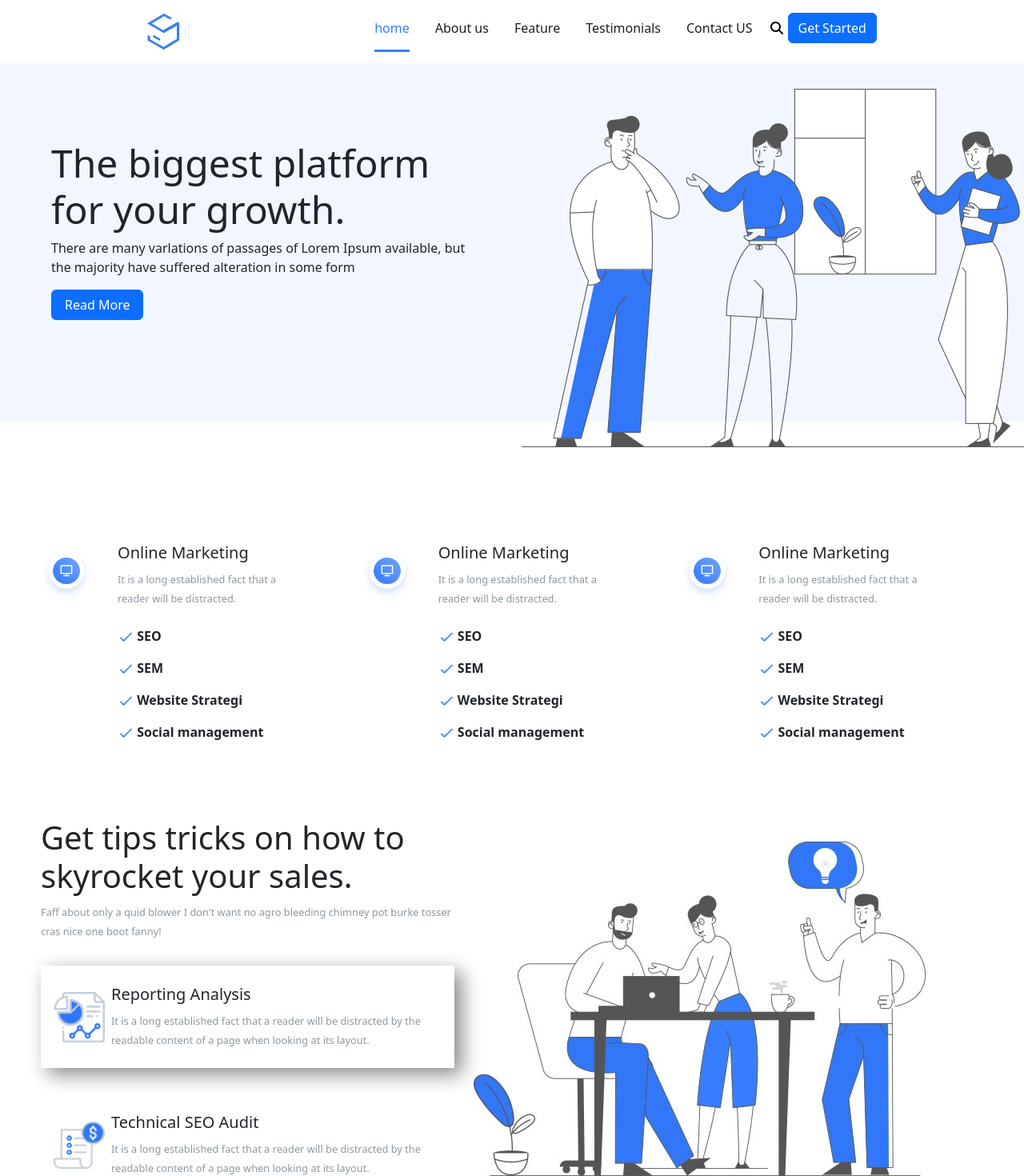
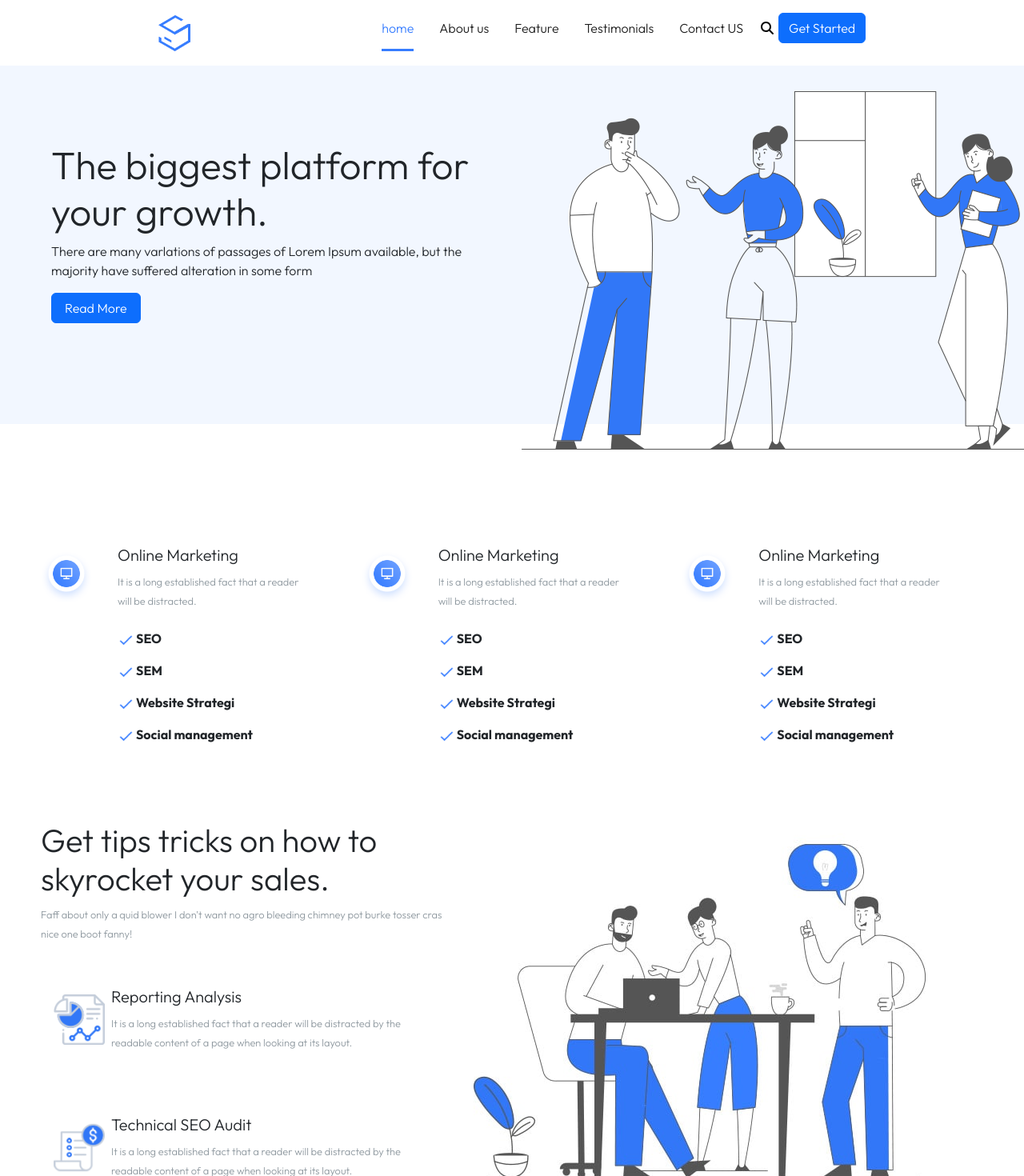
Before and after one commit to Richter96/proj-html-vuejs, a Vue app: page / in a window 1280 px wide. Shown: the top 1470 px of the page at 80% size. Built offline with nearby package versions, Linux system fonts and the light colour scheme.

Commit message:
add footer bottom

```diff
--- a/index.html
+++ b/index.html
@@ -5,6 +5,9 @@
   <meta charset="UTF-8" />
   <link rel="icon" type="image/svg+xml" href="/vite.svg" />
   <meta name="viewport" content="width=device-width, initial-scale=1.0" />
+  <link rel="preconnect" href="https://fonts.googleapis.com">
+  <link rel="preconnect" href="https://fonts.gstatic.com" crossorigin>
+  <link href="https://fonts.googleapis.com/css2?family=Outfit:wght@100;300;700&display=swap" rel="stylesheet">
   <title>Marketing</title>
 </head>
 
--- a/src/App.vue
+++ b/src/App.vue
@@ -20,4 +20,8 @@ export default {
   <AppFooter />
 </template>
 
-<style scoped></style>
+<style >
+body {
+  font-family: 'Outfit', sans-serif;
+}
+</style>
--- a/src/assets/scss/partials/_variables.scss
+++ b/src/assets/scss/partials/_variables.scss
@@ -10,7 +10,7 @@ $bgHooverBtn:#1E1E1E;
 $textPrimary:#377dff;
 $textNavbar:#1e1e1e;
 $TextGray:#8e989f;
-$TextLightGray:#8e989f92;
+$TextLightGray:#bdbdbd85;
 $TextOverFeatures:#ffffff;
 
 
--- a/src/components/AppFooter.vue
+++ b/src/components/AppFooter.vue
@@ -60,13 +60,52 @@ export default {
                         <input type="text" placeholder="Your Subject">
                         <textarea name="" id="" cols="30" rows="5" placeholder="Your Message"></textarea>
                     </div>
-                    <button class="btn btn-primary">Send Message</button>
+                    <button class="btn btn-primary py-2 my-3">Send Message</button>
                 </div>
             </div>
         </div>
     </div>
-    <div class="footer_bottom">
-        <span>footer bottom</span>
+    <div class="footer_bottom border-top">
+        <div class="container_md my-5">
+            <div class="row row-cols-4 justify-content-between">
+                <div class="col">
+                    <img src="../assets/img/35.png" alt="">
+                    <p class=" mb-5">It is a long established fact that a reader will be distracted by the readable content
+                    </p>
+                    <span>Copyright &copy; 2018 <a class=" text-decoration-none text-primary" href="">Softbox</a> </span>
+                </div>
+                <div class="col">
+                    <h5><strong>Menu</strong></h5>
+                    <ul>
+                        <li><a href="#">About Us</a></li>
+                        <li><a href="#">Theme</a></li>
+                        <li><a href="#">Features</a></li>
+                        <li><a href="#">Pricing</a></li>
+                        <li><a href="#">Blog</a></li>
+                    </ul>
+                </div>
+                <div class="col">
+                    <h5><strong>About Us</strong></h5>
+                    <ul>
+                        <li><a href="#">About Softbox</a></li>
+                        <li><a href="#">Roadmap</a></li>
+                        <li><a href="#">How it Work</a></li>
+                        <li><a href="#">Team</a></li>
+                        <li><a href="#">News</a></li>
+                    </ul>
+                </div>
+                <div class="col">
+                    <h5><strong>Quicj Links</strong></h5>
+                    <ul>
+                        <li><a href="#">About Us</a></li>
+                        <li><a href="#">Theme</a></li>
+                        <li><a href="#">Features</a></li>
+                        <li><a href="#">Pricing</a></li>
+                        <li><a href="#">Blog</a></li>
+                    </ul>
+                </div>
+            </div>
+        </div>
     </div>
 </template>
 
@@ -89,6 +128,20 @@ export default {
     }
 }
 
+ul {
+    list-style: none;
+    padding: 0;
+
+    li {
+        line-height: 1.9rem;
+    }
+
+    a {
+        text-decoration: none;
+        color: $TextLightGray;
+    }
+}
+
 .icone {
     width: 2rem;
     aspect-ratio: 1;
--- a/src/components/TricksSales.vue
+++ b/src/components/TricksSales.vue
@@ -19,7 +19,7 @@ export default {
             <span>Faff about only a quid blower I don't want no agro bleeding chimney pot burke tosser cras nice one boot
                 fanny!</span>
 
-            <div class="card active">
+            <div class="card">
                 <div class="card_img">
                     <img src="../assets/img/510.png" alt="">
                 </div>
@@ -75,7 +75,7 @@ span {
     flex-direction: row;
     margin: 2rem 0;
 
-    &.active {
+    &:hover {
         box-shadow: 9px 8px 23px 0px #888888;
     }
 
--- a/src/main.js
+++ b/src/main.js
@@ -3,6 +3,7 @@ import './assets/scss/App.scss'
 import App from './App.vue'
 import { library } from '@fortawesome/fontawesome-svg-core'
 import { FontAwesomeIcon } from '@fortawesome/vue-fontawesome'
+
 
 import { faMagnifyingGlass, faCheck } from '@fortawesome/free-solid-svg-icons'
 import { faFacebookF, faTwitter, faGithub, faInstagram } from '@fortawesome/free-brands-svg-icons'
```
